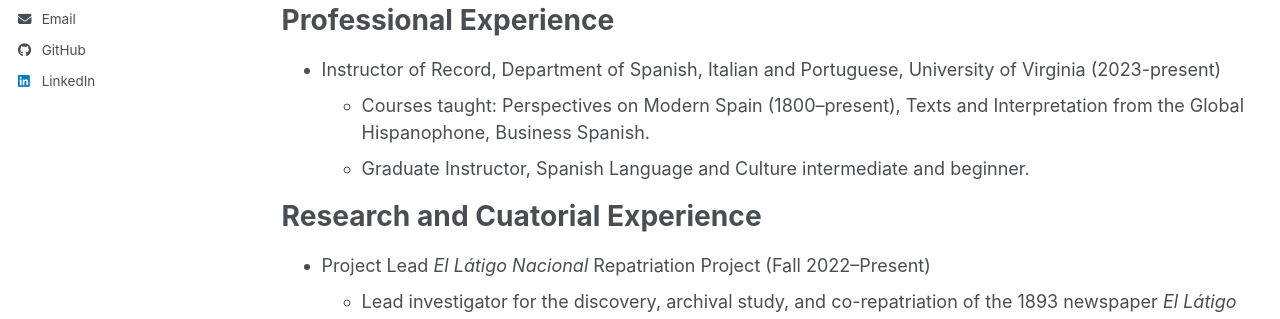
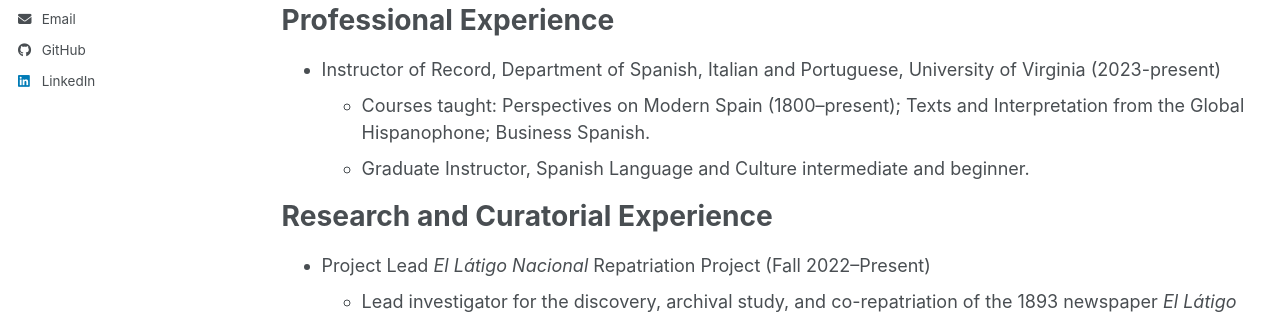
Before and after one commit to robertsanchisalvarez/robertsanchisalvarez.github.io, a Jekyll site: the page built from _pages/cv.md, in a window 1280 px wide and 900 px high. Shown: the part 387-706 px from the top of the window. Built offline with Jekyll 4.4.1, drawn with Linux system fonts in a browser that asks for light colours; a script bundle is joined from its source files by our own code; library files that are not in the unit come from our copies; some of the changed text lies outside the part shown.

Commit message:
Update cv.md

```diff
--- a/_pages/cv.md
+++ b/_pages/cv.md
@@ -20,10 +20,10 @@ Education
 Professional Experience
 ======
 * Instructor of Record, Department of Spanish, Italian and Portuguese, University of Virginia (2023-present)
-  * Courses taught: Perspectives on Modern Spain (1800–present), Texts and Interpretation from the Global Hispanophone, Business Spanish.
+  * Courses taught: Perspectives on Modern Spain (1800–present); Texts and Interpretation from the Global Hispanophone; Business Spanish.
   * Graduate Instructor, Spanish Language and Culture intermediate and beginner.
 
-Research and Cuatorial Experience
+Research and Curatorial Experience
 ======
 * Project Lead
   *El Látigo Nacional* Repatriation Project (Fall 2022–Present)
```
Also changed, not shown: other parts of _pages/cv.md (+2 -2 lines).
